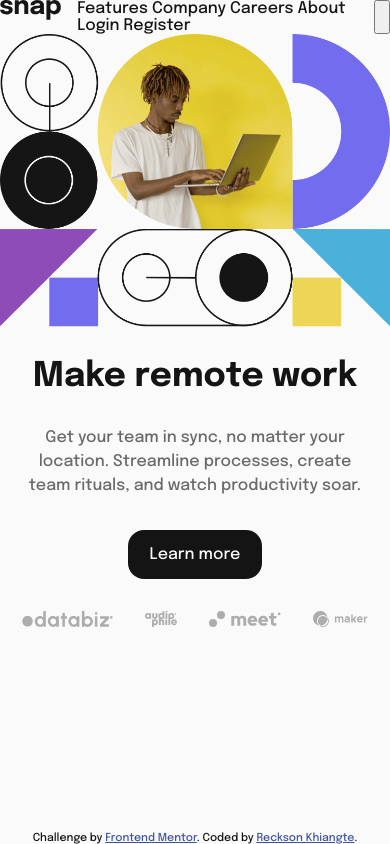
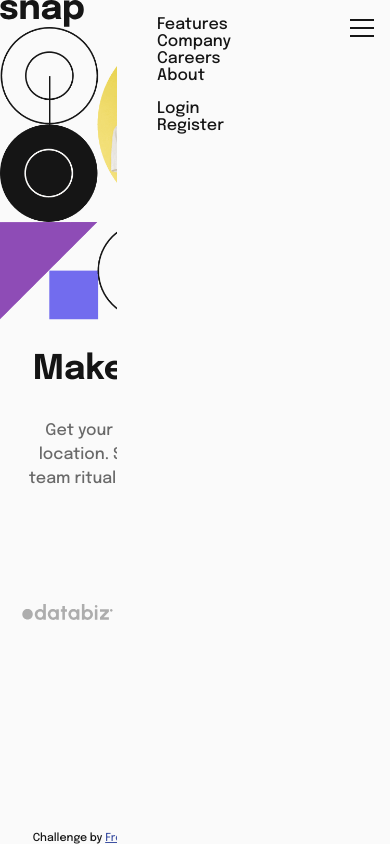
Before and after one commit to Saga-sanga/snap-home-page, a plain HTML site: page index.html in a window 390 px wide. Drawn offline with Linux system fonts and the light colour scheme.

Commit message:
feat: Add side bar for mobile view

```diff
--- a/index.html
+++ b/index.html
@@ -25,16 +25,20 @@
     <div>
       <img src="./images/logo.svg" alt="snap logo">
     </div>
-    <nav>
-      Features
-      Company
-      Careers
-      About
+    <nav class="side-menu">
+      <ul>
+        <li>Features</li>
+        <li>Company</li>
+        <li>Careers</li>
+        <li>About</li>
+      </ul>
 
-      Login
-      Register
+      <ul>
+        <li>Login</li>
+        <li>Register</li>
+      </ul>
     </nav>
-    <button><span class="sr-only">Menu</span></button>
+    <button class="menu-icon"><span class="sr-only">Menu</span></button>
   </header>
 
   <main class="grid">
--- a/style.css
+++ b/style.css
@@ -181,6 +181,11 @@ main.grid {
   }
 }
 
+header.flex {
+  justify-content: space-between;
+  position: relative;
+}
+
 .text-container {
   align-content: start;
   justify-items: center;
@@ -192,3 +197,32 @@ main.grid {
   border-radius: 1rem;
   text-decoration: none;
 }
+
+.side-menu {
+  position: fixed;
+  inset: 0 0 0 30%;
+  background-color: hsl( var(--clr-almost-white) );
+}
+
+.side-menu::before {
+  content: "";
+  background-color: hsl( var(--clr-almost-black) / 0.5);
+}
+
+.side-menu  li {
+  list-style: none;
+}
+
+.menu-icon {
+  z-index: 5;
+  position: absolute;
+  right: 1rem;
+  top: 1rem;
+  width: 1.5rem;
+  aspect-ratio: 1;
+  border: 0;
+  background-color: hsl( var(--clr-almost-white) );
+  background-image: url(./images/icon-menu.svg);
+  background-repeat: no-repeat;
+  background-position: center;
+}
```
